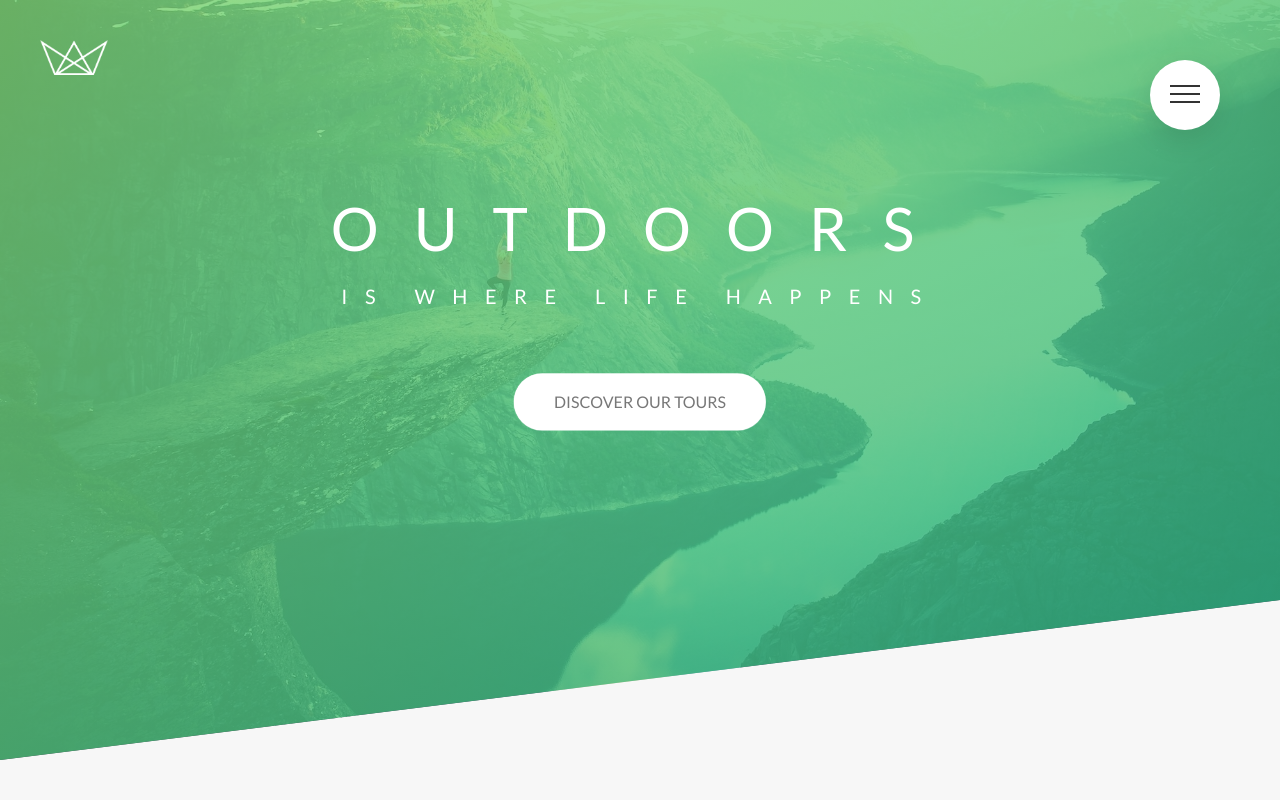
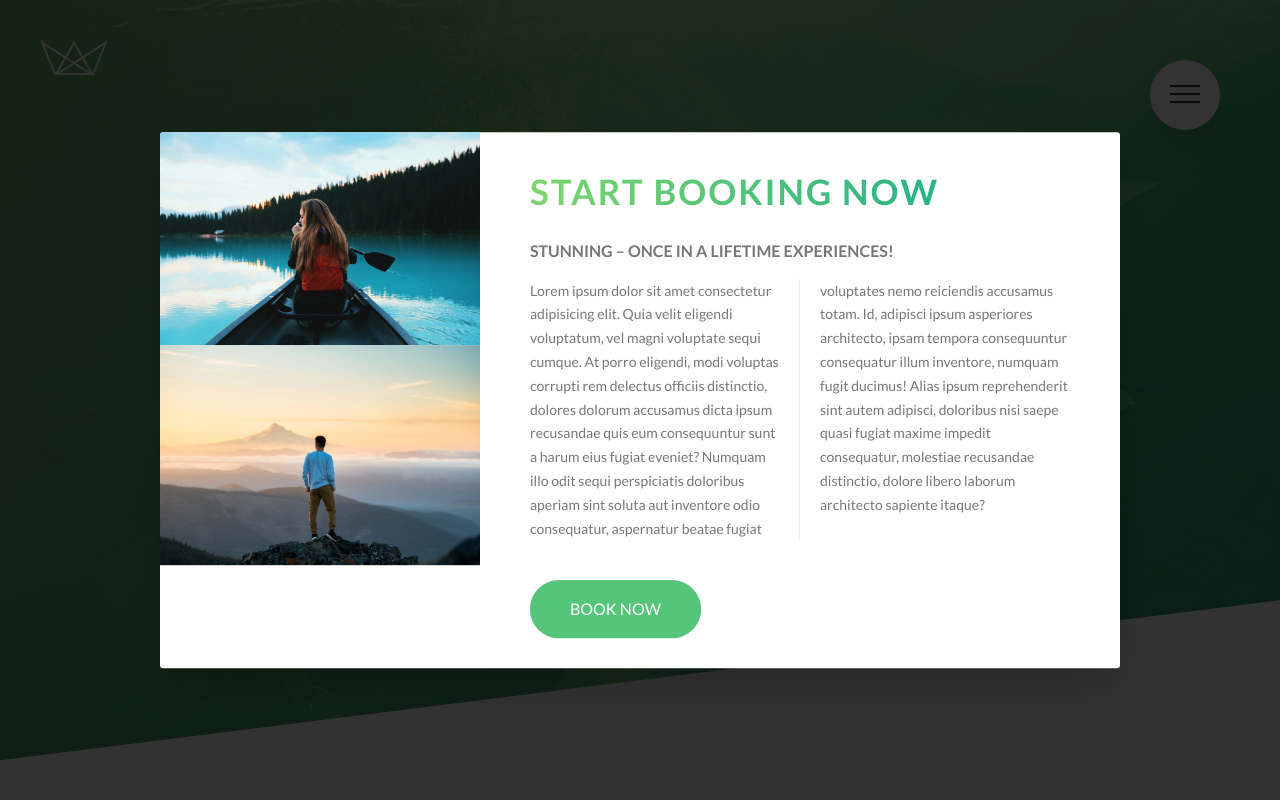
Before and after one commit to rudwolf/sass_practice, a website: page natours/index.html in a window 1280 px wide. Shown: the top 800 px of the page. Drawn offline with Linux system fonts and the light colour scheme.

Commit message:
Finishing home page popup (on progress)

```diff
--- a/natours/index.html
+++ b/natours/index.html
@@ -327,6 +327,23 @@
       </div>
     </footer>
 
+    <div class="popup">
+      <div class="popup__content">
+        <div class="popup__left">
+          <img src="img/nat-8.jpg" alt="Tour Photo" class="popup__img">
+          <img src="img/nat-9.jpg" alt="Tour Photo" class="popup__img">
+        </div>
+        <div class="popup__right">
+          <h2 class="heading-secondary u-mb-sm">Start booking now</h2>
+          <h3 class="heading-tertiary u-mb-sm">Stunning &ndash; Once in a lifetime experiences!</h3>
+          <p class="popup__text">
+            Lorem ipsum dolor sit amet consectetur adipisicing elit. Quia velit eligendi voluptatum, vel magni voluptate sequi cumque. At porro eligendi, modi voluptas corrupti rem delectus officiis distinctio, dolores dolorum accusamus dicta ipsum recusandae quis eum consequuntur sunt a harum eius fugiat eveniet? Numquam illo odit sequi perspiciatis doloribus aperiam sint soluta aut inventore odio consequatur, aspernatur beatae fugiat voluptates nemo reiciendis accusamus totam. Id, adipisci ipsum asperiores architecto, ipsam tempora consequuntur consequatur illum inventore, numquam fugit ducimus! Alias ipsum reprehenderit sint autem adipisci, doloribus nisi saepe quasi fugiat maxime impedit consequatur, molestiae recusandae distinctio, dolore libero laborum architecto sapiente itaque?
+          </p>
+          <a href="#booknow" class="btn btn--green">Book now</a>
+        </div>
+      </div>
+    </div>
+
     <!--
     <section>
       <div class="row">
--- a/natours/sass/abstracts/_mixins.scss
+++ b/natours/sass/abstracts/_mixins.scss
@@ -4,6 +4,13 @@
     display: table;
     clear: both;
   }
+}
+
+@mixin absCenter {
+  position: absolute;
+  top: 50%;
+  left: 50%;
+  transform: translate(-50%, -50%);
 }
 
 // MEDIA QUERY MANAGER
--- /dev/null
+++ b/natours/sass/components/_popup.scss
@@ -0,0 +1,46 @@
+.popup {
+  position: fixed;
+  top: 0;
+  left: 0;
+  width: 100%;
+  height: 100vh;
+  z-index: 3001;
+  background: rgba($color-black, .8);
+
+  &__content {
+    @include absCenter;
+
+    width: 75%;
+    background-color: $color-white;
+    box-shadow: 0 2rem 4rem rgba($color-black, .2);
+    border-radius: 3px;
+    display: table;
+    overflow: hidden;
+  }
+
+  &__left {
+    width: 33.333333%;
+    display: table-cell;
+  }
+
+  &__right {
+    width: 66.6666666667%;
+    display: table-cell;
+    vertical-align: middle;
+    padding: 3rem 5rem;
+  }
+
+  &__img {
+    display: block;
+    width: 100%;
+  }
+
+  &__text {
+    font-size: 1.4rem;
+    margin-bottom: 4rem;
+
+    column-count: 2;
+    column-gap: 4rem;
+    column-rule: 1px solid $color-grey-light-2;
+  }
+}
--- a/natours/sass/layout/_navigation.scss
+++ b/natours/sass/layout/_navigation.scss
@@ -3,8 +3,14 @@
     display: none;
   }
 
-  &__checkbox:checked  ~ &__background{
-    transform: scale(80);
+  &__checkbox:checked ~ &__background{
+    transform: scale(30) translate(1.7rem, 0.8rem);
+  }
+
+  @include respond(tab-land) {
+    &__checkbox:checked ~ &__background{
+      transform: scale(80);
+    }
   }
 
   &__checkbox:checked  ~ &__nav{
@@ -30,7 +36,7 @@
     height: 100vh;
     position: fixed;
     top: 0;
-    left: 0;
+    right: 0;
     z-index: 1500;
 
     width: 0;
@@ -47,17 +53,25 @@
     right: 6.5rem;
     background-image: radial-gradient($color-primary-light, $color-primary-dark);
     z-index: 1000;
+    transform: translate(0, 0);
     transition: transform .8s cubic-bezier(0.83, 0, 0.17, 1);
+    @include respond(tab-land) {
+      transform: none;
+    }
   }
 
   &__list {
     position: absolute;
     top: 50%;
     left: 50%;
-    transform: translate(-50%,-50%);
+    transform: translate(20%,-50%);
     list-style: none;
     text-align: center;
-    width: 100%;
+    width: 50%;
+    @include respond(tab-land) {
+      transform: translate(-50%,-50%);
+      width: 100%;
+    }
   }
 
   &__item {
--- a/natours/sass/main.scss
+++ b/natours/sass/main.scss
@@ -15,6 +15,7 @@
 @import "components/story";
 @import "components/bg-video";
 @import "components/form";
+@import "components/popup";
 
 @import "layout/grid";
 @import "layout/header";
```
Also changed, not shown: natours/css/style.css.
